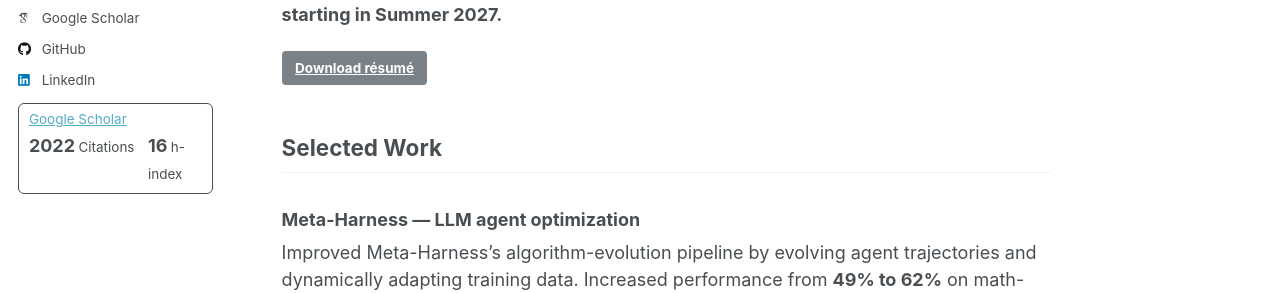
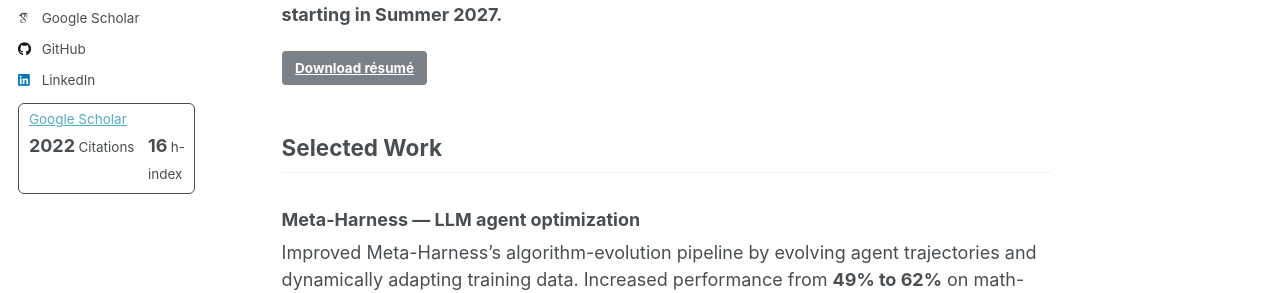
Before and after one commit to haoyudong-97/haoyudong-97.github.io, a Jekyll site: the page built from _pages/about.md, in a window 1280 px wide. Shown: the part 457-750 px from the top of the page. Built offline with Jekyll 4.4.1, drawn with Linux system fonts in a browser that asks for light colours; some web fonts are replaced; a script that is not in the unit is left out.

Commit message:
Inset Scholar widget right edge

```diff
--- a/assets/css/main.scss
+++ b/assets/css/main.scss
@@ -47,6 +47,7 @@
   padding: .4rem .55rem;
   border: 1px solid currentColor;
   border-radius: 6px;
+  width: calc(100% - 1rem);
   max-width: 100%;
   box-sizing: border-box;
 }
```
